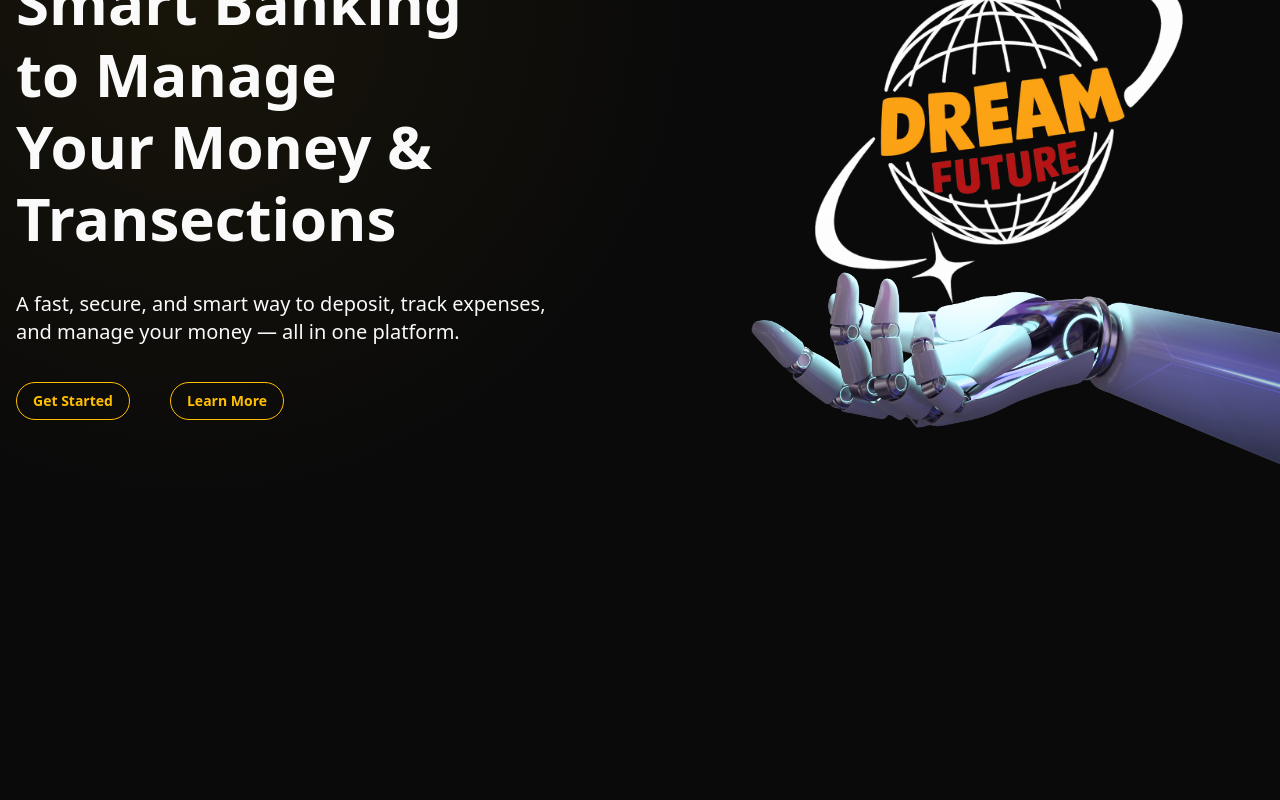
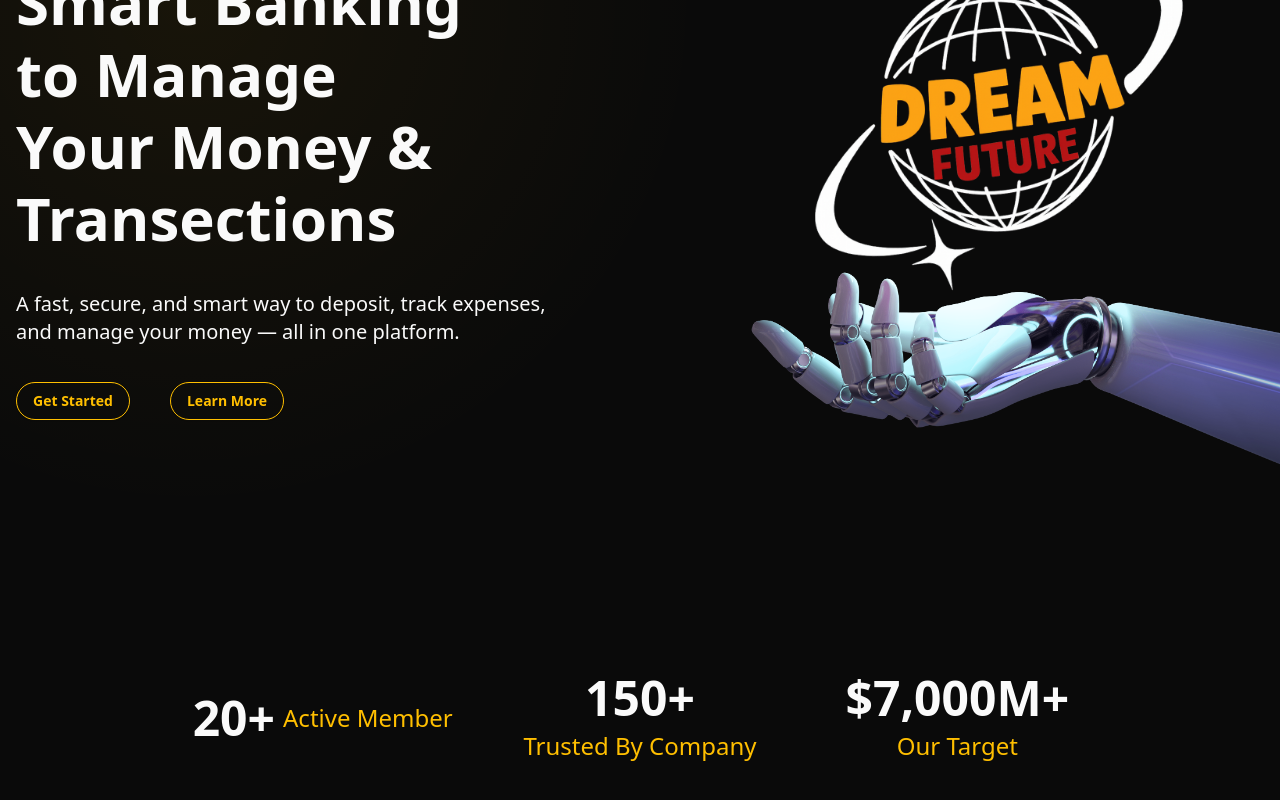
Before and after one commit to al-amin-2004/dream-team, a Next.js app: page /dream-future in a window 1280 px wide. Shown: the part 286-1086 px from the top of the page. Before the commit the page ends 960 px from the top, so only its background shows below. Built offline with nearby package versions, Linux system fonts and the light colour scheme.

Commit message:
FinotiveFunding section done

```diff
--- a/package.json
+++ b/package.json
@@ -9,12 +9,15 @@
     "lint": "eslint"
   },
   "dependencies": {
+    "@radix-ui/react-slot": "^1.2.3",
     "class-variance-authority": "^0.7.1",
     "clsx": "^2.1.1",
     "lucide-react": "^0.546.0",
     "next": "15.5.5",
     "react": "19.1.0",
+    "react-countup": "^6.5.3",
     "react-dom": "19.1.0",
+    "react-intersection-observer": "^9.16.0",
     "tailwind-merge": "^3.3.1"
   },
   "devDependencies": {
--- /dev/null
+++ b/src/app/(branches)/dream-future/_components/sections/FinotiveFunding.tsx
@@ -0,0 +1,67 @@
+"use client";
+
+import React, { FC } from "react";
+import CountUp from "react-countup";
+import { useInView } from "react-intersection-observer";
+
+interface FinotiveFundingTypes {
+  id: string;
+  number: number;
+  before?: string;
+  after?: string;
+  desc?: string;
+}
+const data: FinotiveFundingTypes[] = [
+  {
+    id: "1",
+    number: 20,
+    after: "+",
+    desc: "Active Member",
+  },
+  {
+    id: "2",
+    number: 150,
+    after: "+",
+    desc: "Trusted By Company",
+  },
+  {
+    id: "3",
+    before: "$",
+    number: 7000,
+    after: "M+",
+    desc: "Our Target",
+  },
+];
+
+
+const FinotiveFunding: FC = () => {
+  const { ref, inView } = useInView({
+    threshold: 0.5,
+    triggerOnce: true,
+  });
+
+  return (
+    <div ref={ref} className="md:w-[75%] mx-auto flex flex-col md:flex-row justify-between items-center gap-6 px-4 pt- pb-10 md:py-10 font-heading">
+      {data.map(({ id, before, number, after, desc }) => (
+        <div
+          key={id}
+          className="w-full md:flex flex-wrap text-center items-center justify-center gap-2 border-primary border-2 md:border-0 rounded-lg px-5 py-1 md:p-0"
+        >
+          <h2 className="text-3xl md:text-5xl font-semibold md:font-bold text-text dark:text-dark-text">
+            {inView && (
+              <CountUp
+                end={number}
+                duration={3}
+                prefix={before}
+                suffix={after}
+              />
+            )}
+          </h2>
+          <p className="font-medium text-xl md:text-2xl text-primary text-nowrap">{desc}</p>
+        </div>
+      ))}
+    </div>
+  );
+};
+
+export default FinotiveFunding;
--- a/src/app/(branches)/dream-future/_components/sections/Hero.tsx
+++ b/src/app/(branches)/dream-future/_components/sections/Hero.tsx
@@ -4,7 +4,7 @@ import { Button } from "../ui/Button";
 const Hero = () => {
   return (
     <section>
-      <div className="container flex flex-col lg:flex-row gap-10">
+      <div className="container h-screen flex flex-col lg:flex-row gap-10">
         {/* Left Side of Hero Section */}
         <div className="lg:flex-5/12 space-y-6 lg:space-y-9 mt-4 lg:mt-16">
           <p className="font-semibold text-xl lg:text-2xl text-primary">
@@ -25,7 +25,7 @@ const Hero = () => {
         </div>
 
         {/* Right Side of Hero Section */}
-        <div className="lg:flex-1/2 w-full flex flex-col items-center justify-center">
+        <div className="lg:flex-1/2 w-full flex flex-col items-center lg:mt-20">
           <Image
             src="/logos/dream-future-logo-white.png"
             width={500}
--- a/src/app/(branches)/dream-future/page.tsx
+++ b/src/app/(branches)/dream-future/page.tsx
@@ -1,3 +1,4 @@
+import FinotiveFunding from "./_components/sections/FinotiveFunding";
 import Hero from "./_components/sections/Hero";
 import Header from "./_components/shared/Header";
 
@@ -12,6 +13,7 @@ export default function Page() {
       />
       <Header />
       <Hero />
+      <FinotiveFunding/>
     </>
   );
 }
```
Also changed, not shown: 1 other file (tests, documents, lock files or other folders).
